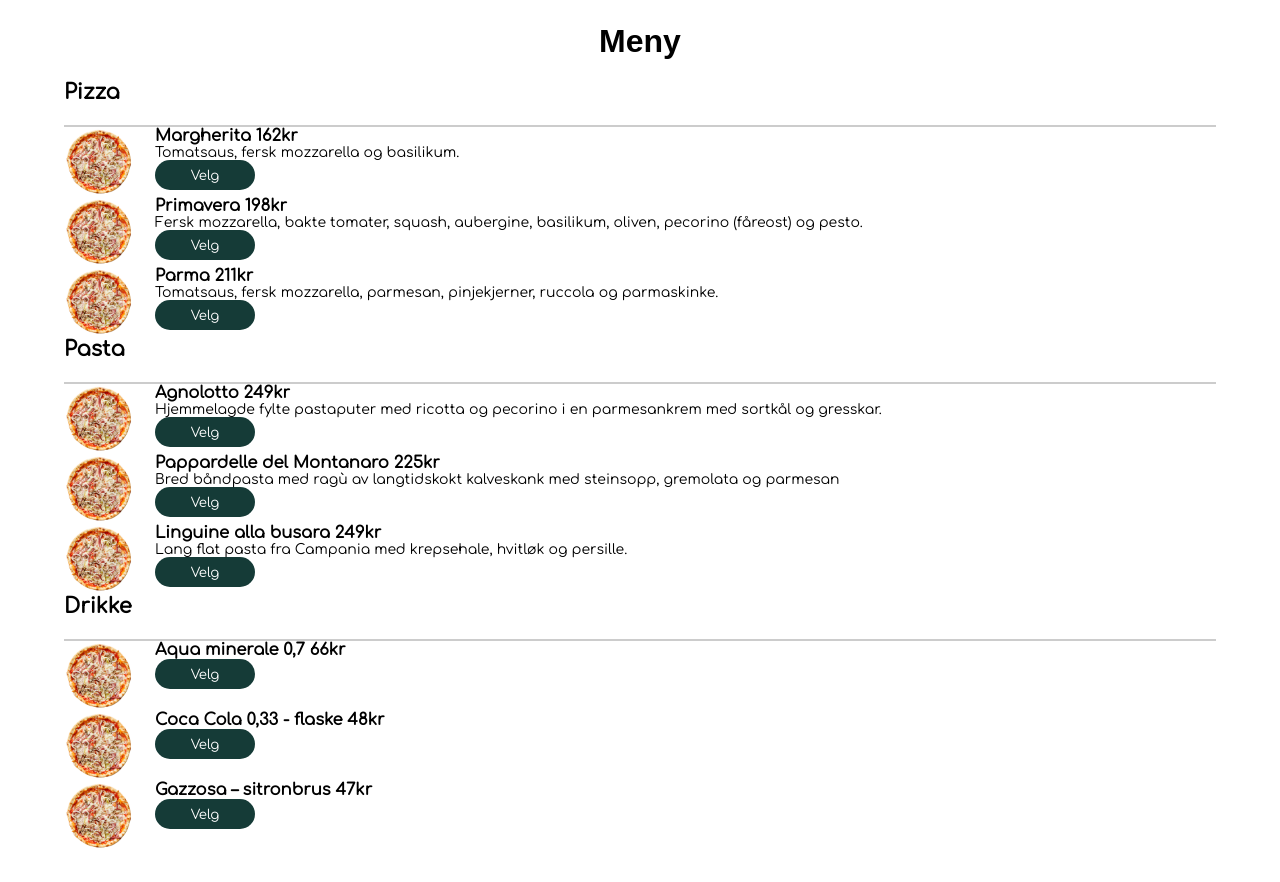
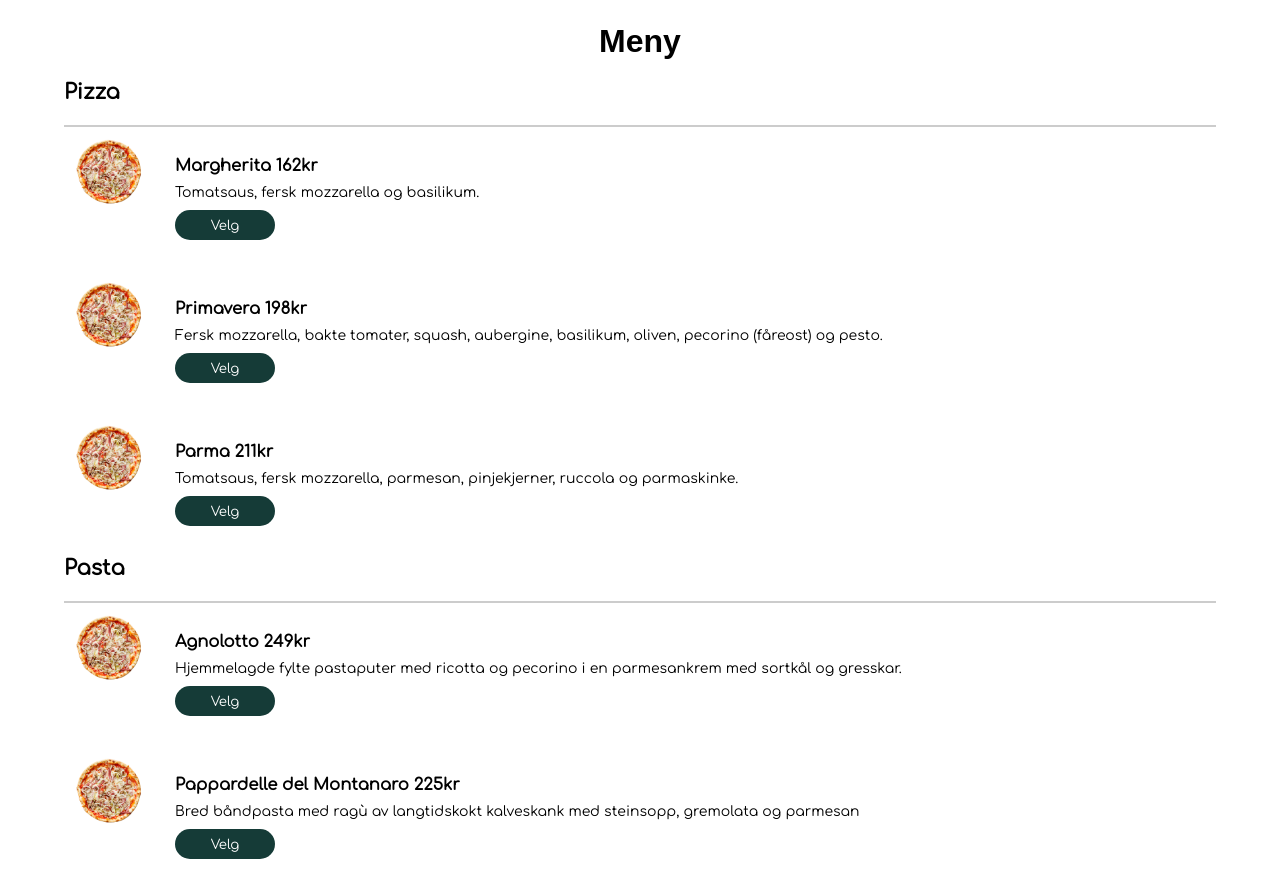
Before and after one commit to lynetteaglen/Arbeidskrav-WebProsjekt, a plain HTML site: page index.html in a window 1280 px wide. Shown: the part 859-1741 px from the top of the page. Drawn offline with Linux system fonts and the light colour scheme.

Commit message:
fixed issues

```diff
--- a/partials/_index.scss
+++ b/partials/_index.scss
@@ -93,10 +93,6 @@ header{
         text-align: center;
     }
 
-    h3{
-        margin: 10px 0px;
-    }
-
     .menu {
         font-family: Arial, Helvetica, sans-serif;
         font-size: 14px;
@@ -117,7 +113,15 @@ header{
         .menu-item {
             display: flex;
             margin: 0;
+            padding: 10px;
           }
+
+        .menu_text{
+            padding: 10px;
+            h3{
+                margin: 10px 0px;
+            }
+        }
 
         .menu_image{
             width: 70px;
@@ -135,6 +139,7 @@ header{
             color: white;
             border-style: none;
             border-radius: 30px;
+            margin: 10px 0px;
         }
 
         .menu_button:hover{
--- a/style.scss
+++ b/style.scss
@@ -1,4 +1,3 @@
 @import 'partials/_index';
 @import 'partials/_navigation';
-@import 'partials/_menu';
 @import 'partials/_shop';
```
Also changed, not shown: style.css, 1 other file.
